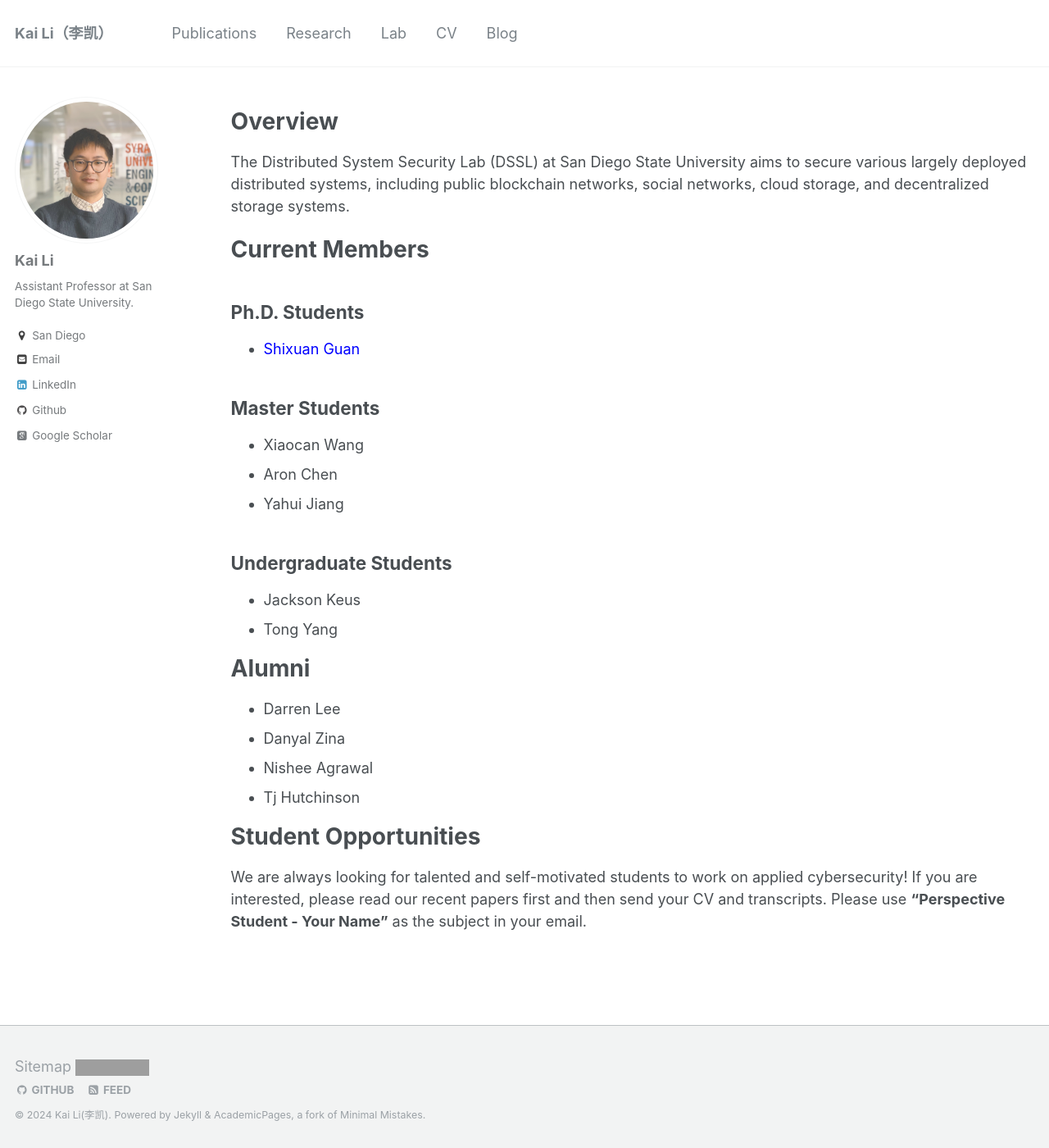
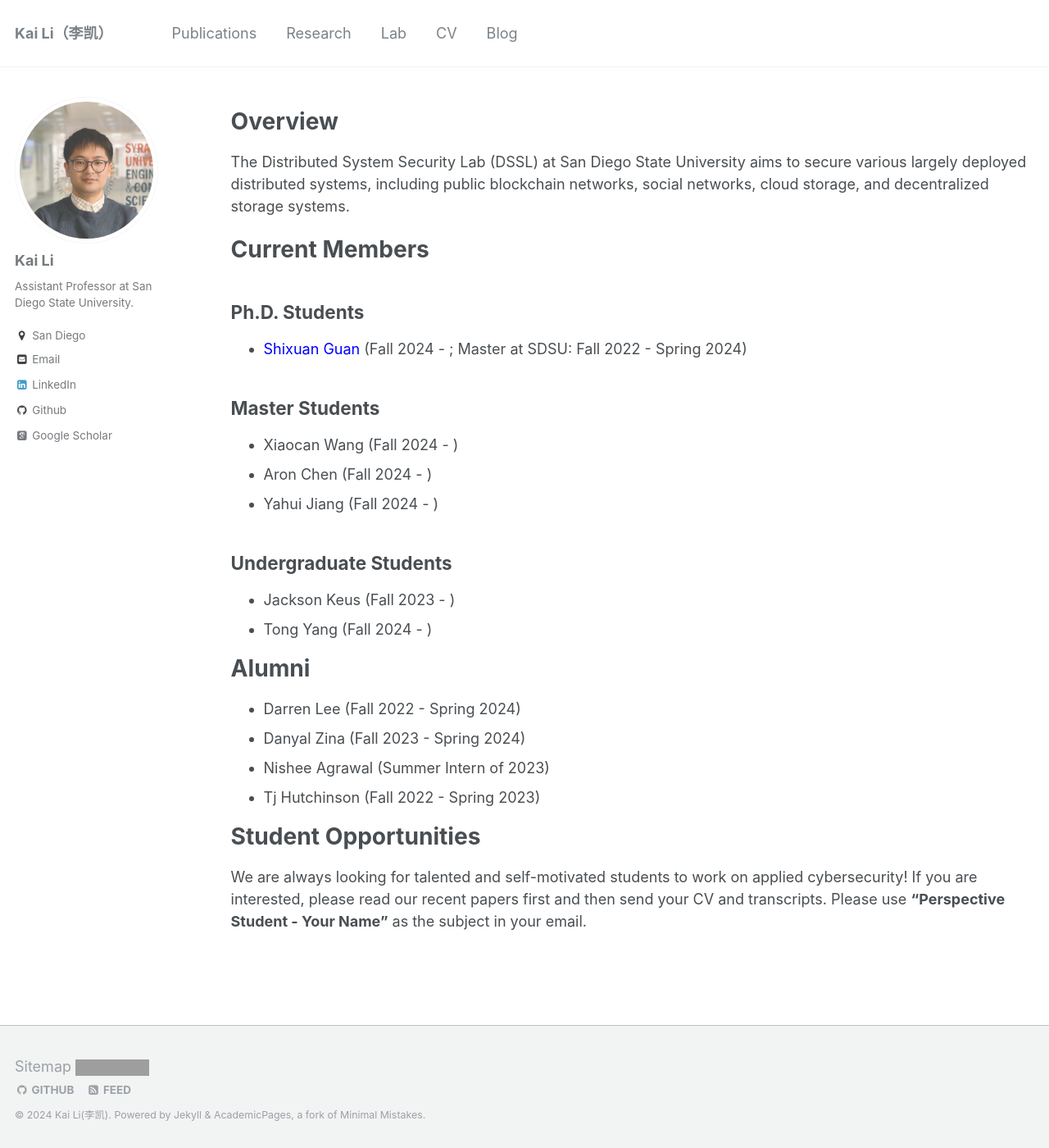
Before and after one commit to likai1993/likai1993.github.io, a Jekyll site: the page built from _pages/lab.md, in a window 1280 px wide and 1400 px high. Shown: the whole window at 82% size. Built offline with Jekyll 4.4.1, drawn with Linux system fonts in a browser that asks for light colours; some web fonts are replaced; grey boxes are pictures that could not be loaded.

Commit message:
Update lab.md

```diff
--- a/_pages/lab.md
+++ b/_pages/lab.md
@@ -17,19 +17,19 @@ Current Members
 
 Ph.D. Students
 ------
-* <span style="color:blue">[Shixuan Guan](https://www.linkedin.com/in/sxguan)</span>
+* <span style="color:blue">[Shixuan Guan](https://www.linkedin.com/in/sxguan)</span> (Fall 2024 - ; Master at SDSU: Fall 2022  - Spring 2024)
 
 
 Master Students
 ------
-* Xiaocan Wang
-* Aron Chen
-* Yahui Jiang
+* Xiaocan Wang (Fall 2024 - )
+* Aron Chen (Fall 2024 - )
+* Yahui Jiang (Fall 2024 - )
 
 Undergraduate Students
 ------
-* Jackson Keus
-* Tong Yang
+* Jackson Keus (Fall 2023 - )
+* Tong Yang (Fall 2024 - )
 
 
 <!--
@@ -69,10 +69,10 @@ Undergraduate Students
 
 Alumni
 ======
-* Darren Lee
-* Danyal Zina
-* Nishee Agrawal
-* Tj Hutchinson
+* Darren Lee (Fall 2022 - Spring 2024)
+* Danyal Zina (Fall 2023 - Spring 2024)
+* Nishee Agrawal (Summer Intern of 2023)
+* Tj Hutchinson (Fall 2022 - Spring 2023)
 
 
 <!--
```
